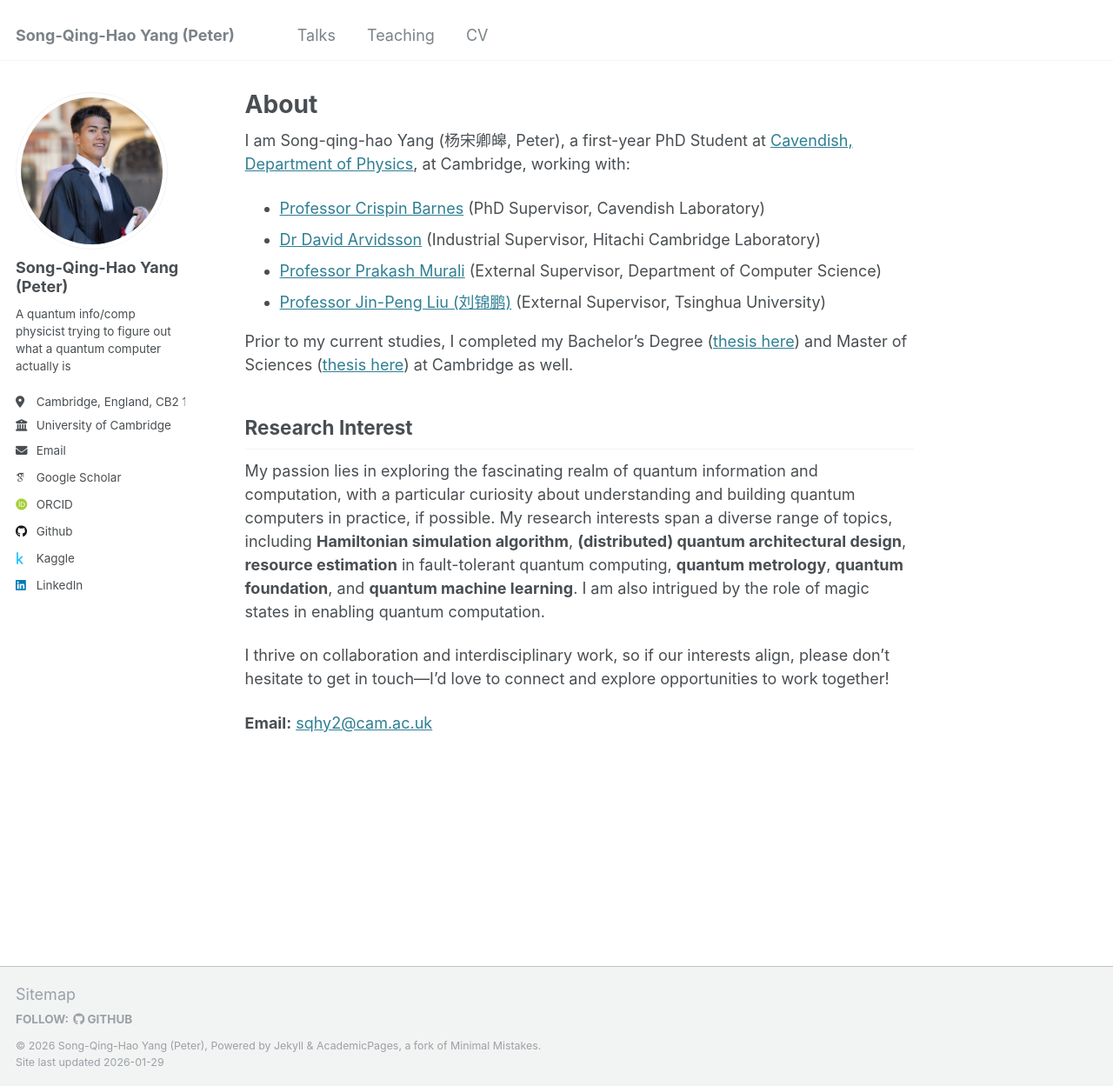
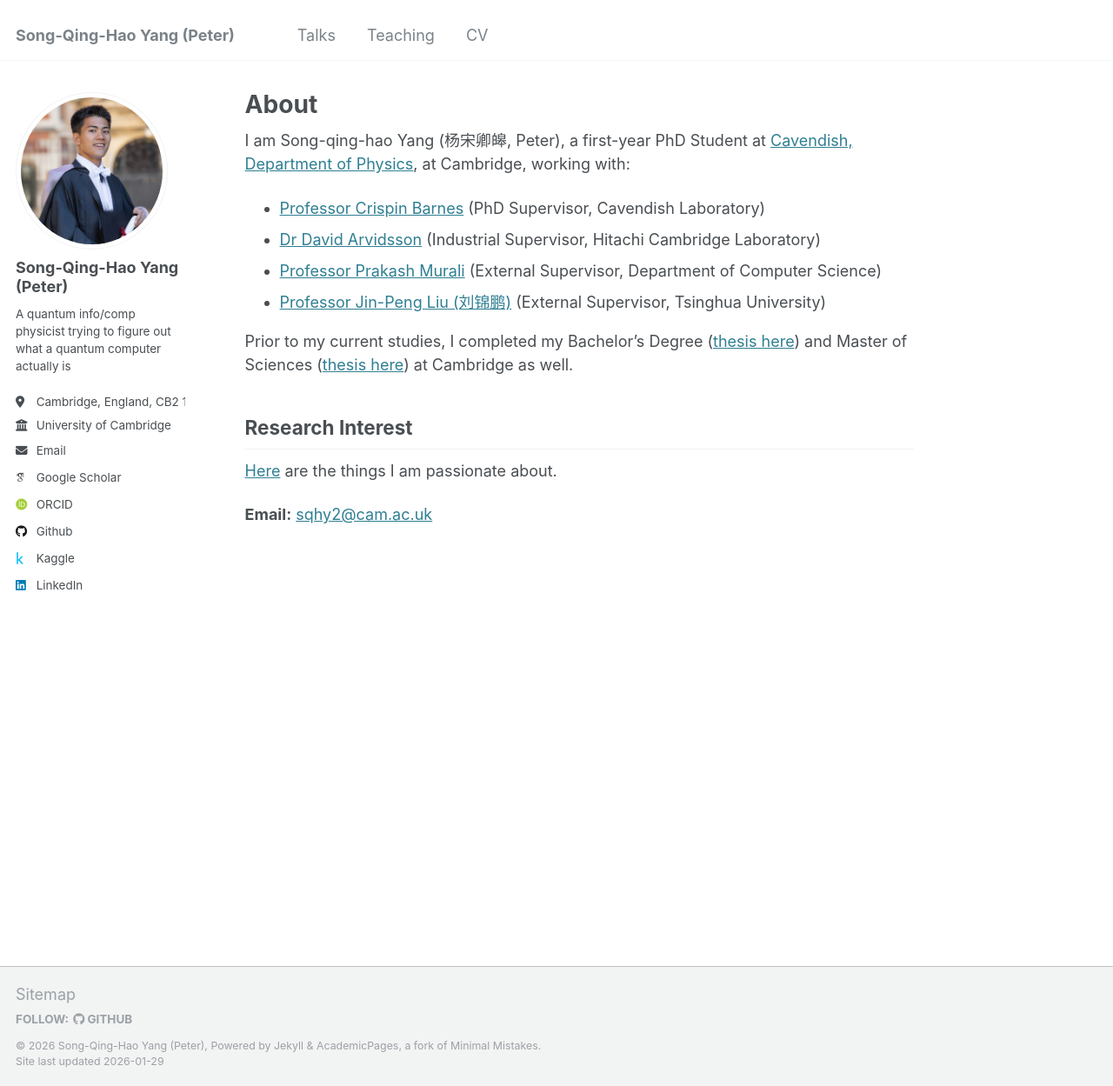
Before and after one commit to SongQingHao-Yang/SongQingHao-Yang.github.io, a Jekyll site: the page built from _pages/about.md, in a window 1280 px wide and 1249 px high. Shown: the whole window at 87% size. Built offline with Jekyll 4.4.1, drawn with Linux system fonts in a browser that asks for light colours; some web fonts are replaced.

Commit message:
Update about.md

```diff
--- a/_pages/about.md
+++ b/_pages/about.md
@@ -19,9 +19,7 @@ Prior to my current studies, I completed my Bachelor's Degree ([thesis here](htt
 
 ## Research Interest
 
-My passion lies in exploring the fascinating realm of quantum information and computation, with a particular curiosity about understanding and building quantum computers in practice, if possible. My research interests span a diverse range of topics, including **Hamiltonian simulation algorithm**, **(distributed) quantum architectural design**, **resource estimation** in fault-tolerant quantum computing, **quantum metrology**, **quantum foundation**, and **quantum machine learning**. I am also intrigued by the role of magic states in enabling quantum computation.
-
-I thrive on collaboration and interdisciplinary work, so if our interests align, please don’t hesitate to get in touch—I’d love to connect and explore opportunities to work together!
+[Here](https://scholar.google.com/citations?user=BNZsQVgAAAAJ&hl=en&authuser=1) are the things I am passionate about.
 
 **Email:** [sqhy2@cam.ac.uk](mailto:sqhy2@cam.ac.uk)
 
```
